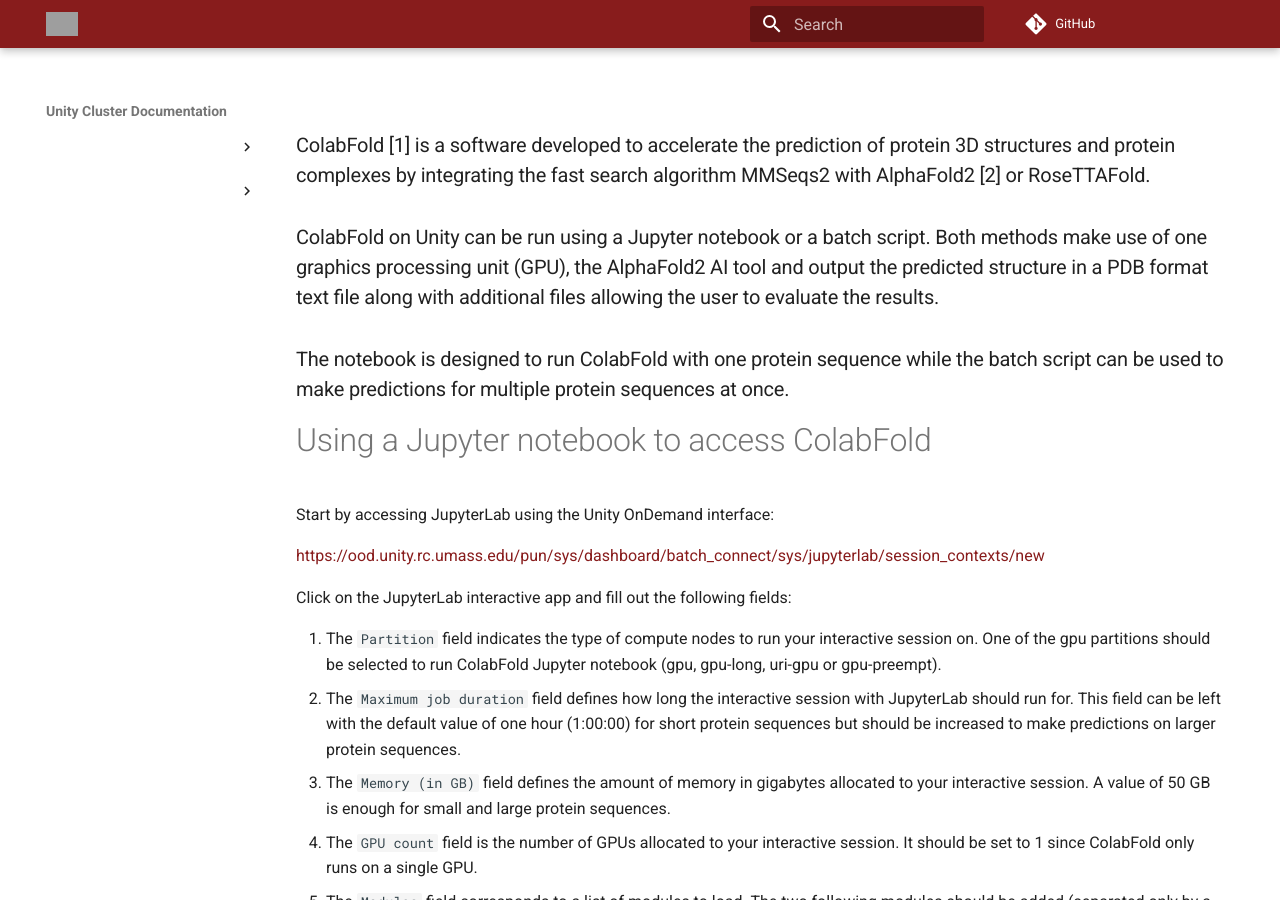
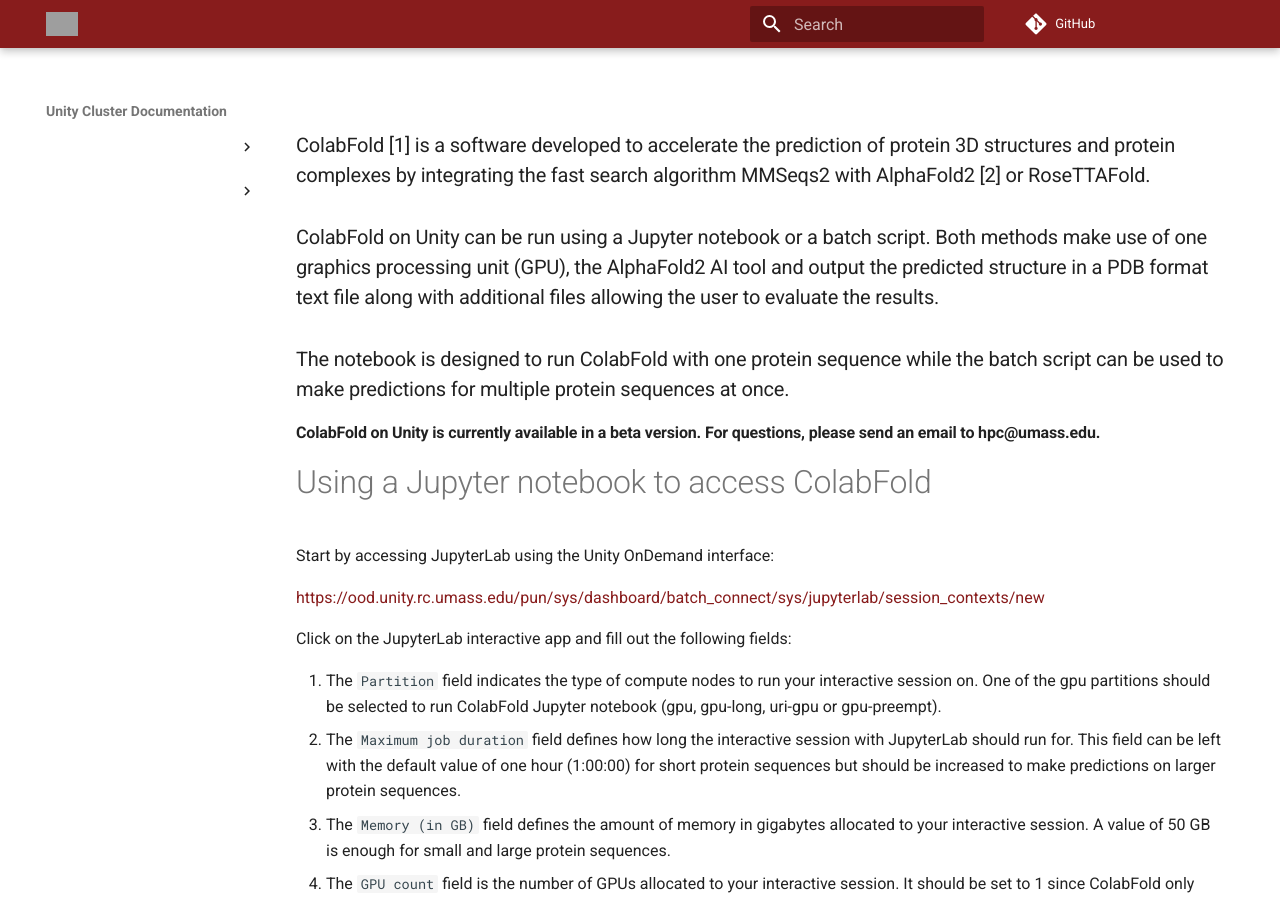
Before and after one commit to UMass-RC/unity-docs, an MkDocs documentation site: the page built from docs/Software & Tools/ColabFold.md, in a window 1280 px wide and 900 px high. Built offline with MkDocs 1.6.1 and Material for MkDocs 9.7.7, drawn with Linux system fonts in a browser that asks for light colours; comment, search, counter and statistics services are not loaded; grey boxes are pictures that could not be loaded.

Commit message:
Update ColabFold.md

```diff
--- a/docs/Software & Tools/ColabFold.md
+++ b/docs/Software & Tools/ColabFold.md
@@ -2,6 +2,7 @@
 ### ColabFold on Unity can be run using a Jupyter notebook or a batch script. Both methods make use of one graphics processing unit (GPU), the AlphaFold2 AI tool and output the predicted structure in a PDB format text file along with additional files allowing the user to evaluate the results.
 ### The notebook is designed to run ColabFold with one protein sequence while the batch script can be used to make predictions for multiple protein sequences at once.
 
+#### ColabFold on Unity is currently available in a beta version. For questions, please send an email to hpc@umass.edu.
 
 # Using a Jupyter notebook to access ColabFold
 
```
